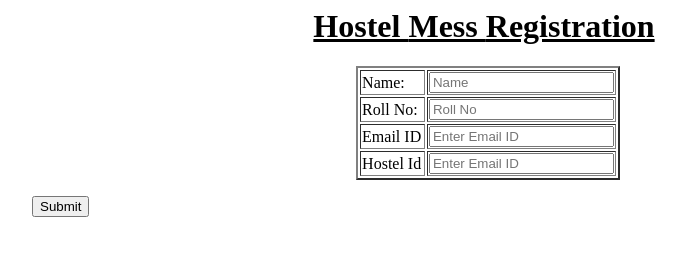
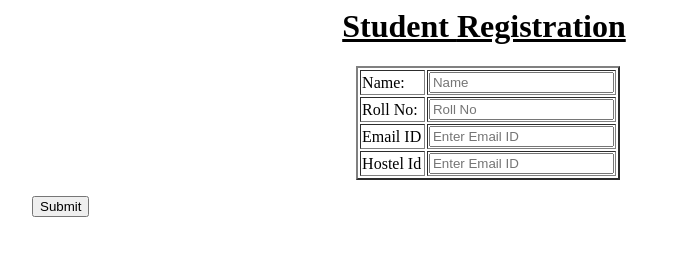
Before and after one commit to RamolaWeb/EasyHostel, a plain HTML site: page EasyHostel/templates/studentData.html in a window 1280 px wide. Shown: the whole page, without its empty margins (152-838 px from the left). Drawn offline with Linux system fonts and the light colour scheme.

Commit message:
Modify Html Pages

```diff
--- a/EasyHostel/templates/studentData.html
+++ b/EasyHostel/templates/studentData.html
@@ -3,7 +3,7 @@
     <title>Student Data</title>
 </head>
 <body>
-  <h1 style="text-align: center;"><span style="text-decoration: underline;"><strong>Hostel </strong><strong>Mess </strong>Registration</span>&nbsp;</h1>
+  <h1 style="text-align: center;"><span style="text-decoration: underline;"><strong>Student </strong>Registration</span>&nbsp;</h1>
 <form action="/student" method="POST">
 <table style="width: 263.8px; margin-left: auto; margin-right: auto;" border="2" cellspacing="2">
 <tbody>
```
Also changed, not shown: EasyHostel/templates/hostelUpdate.html (+1 -1 lines).
